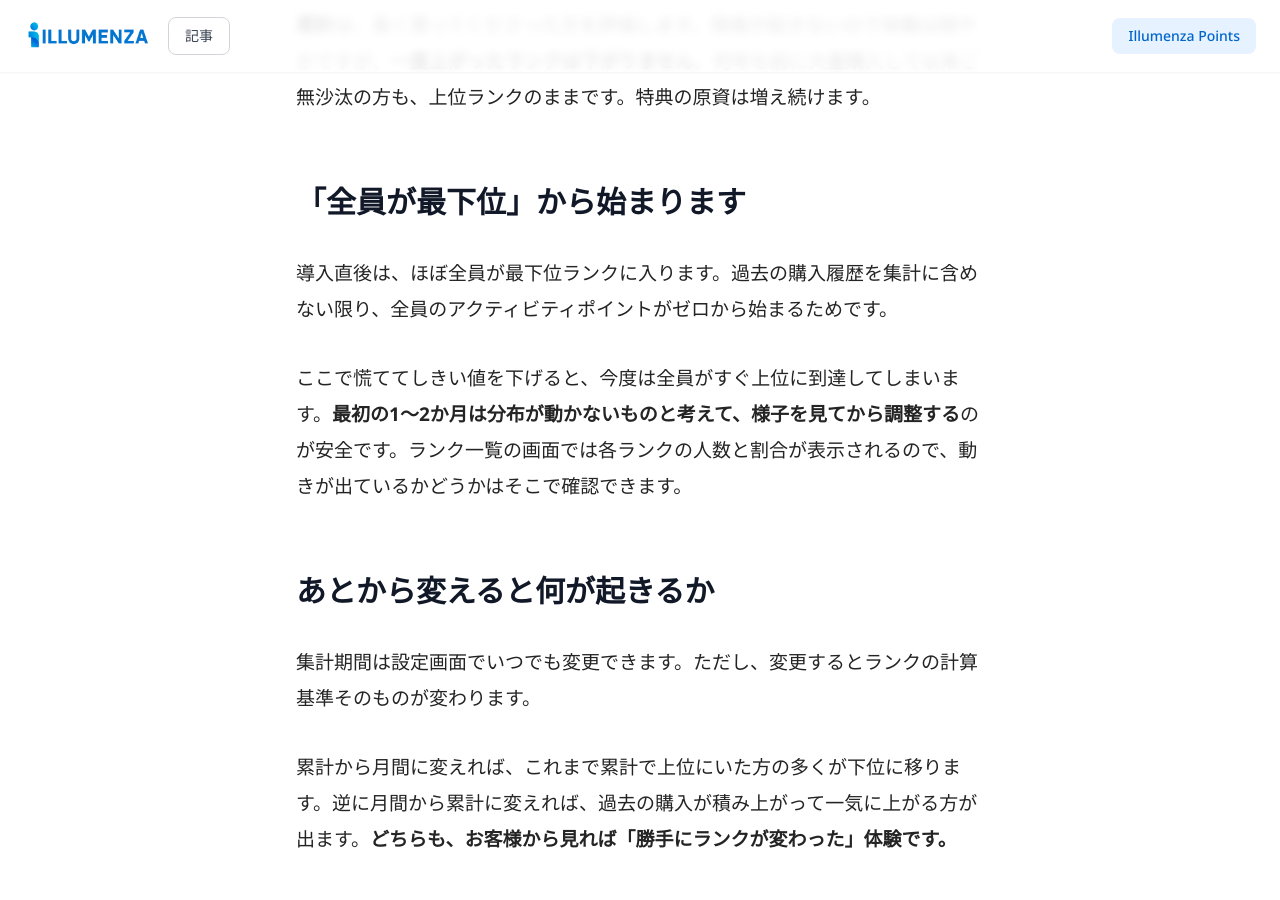
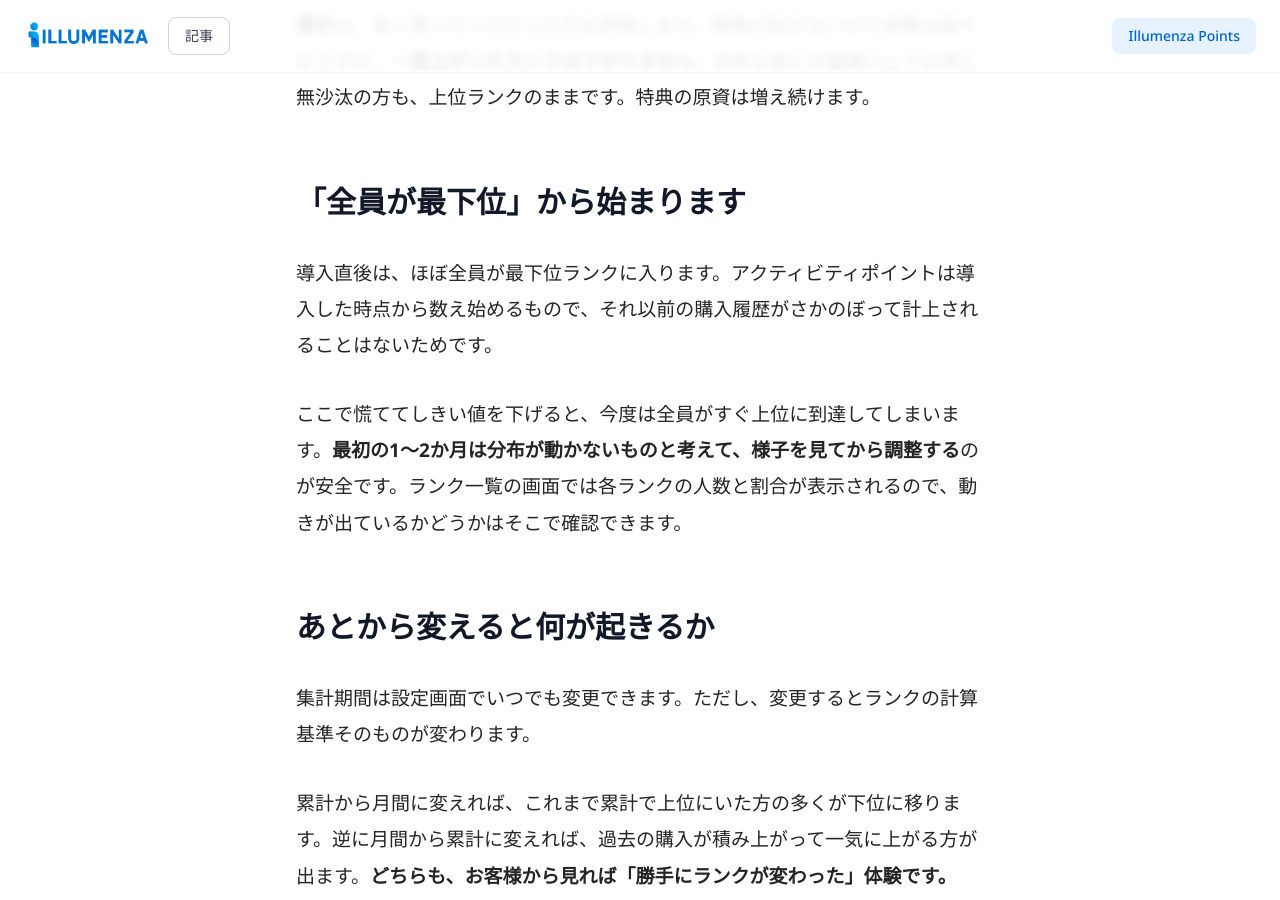
Before and after one commit to TheKinng96/illumenza-homepage, a Jekyll site: the page built from _posts/2026-04-17-points-rank-period.md, in a window 1280 px wide and 900 px high, scrolled down 2055 px. Built offline with Jekyll 4.4.1, drawn with Linux system fonts in a browser that asks for light colours; nearby versions of some CDN libraries.

Commit message:
fix(content): remove a backfill option that does not exist
The published article said 「過去の購入履歴を集計に含めない限り、全員のアクティ
ビティポイントがゼロから始まる」. That conditional implies a setting to include
past order history in the rank calculation. Signed into /vip on the test shop
today, no such setting exists: ランク設定 offers ランク機能 (on/off), 計算期間
(月間 / 年間 / 累計) and per-rank name, colour, threshold and 有効 — nothing else.

A merchant reading that sentence would look for the option and not find it.
Rewritten to state the actual behaviour: activity points are counted from the
point the app is installed, and earlier orders are not credited retroactively.

Two claims in the same passage were checked at the same time and both hold, so
they are untouched:

- 「各ランクの人数と割合が表示される」 — the ランク一覧 table has a メンバー数
  column rendering counts and percentages together, e.g. 2名 (100.0%).
- 「ほぼ全員が最下位ランクに入ります」 — the lowest rank ships with a 0 pt
  threshold, so a member with no activity qualifies for it. 未ランク exists in
  the data model but appears nowhere in the rank or member screens.

`verified` bumped to the date the screen was actually reopened.

Co-Authored-By: Claude Opus 5 <noreply@anthropic.com>

```diff
--- a/_posts/2026-04-17-points-rank-period.md
+++ b/_posts/2026-04-17-points-rank-period.md
@@ -41,7 +41,7 @@ Illumenza Points では、アクティビティポイントの集計期間を3
 
 ## 「全員が最下位」から始まります
 
-導入直後は、ほぼ全員が最下位ランクに入ります。過去の購入履歴を集計に含めない限り、全員のアクティビティポイントがゼロから始まるためです。
+導入直後は、ほぼ全員が最下位ランクに入ります。アクティビティポイントは導入した時点から数え始めるもので、それ以前の購入履歴がさかのぼって計上されることはないためです。
 
 ここで慌ててしきい値を下げると、今度は全員がすぐ上位に到達してしまいます。**最初の1〜2か月は分布が動かないものと考えて、様子を見てから調整する**のが安全です。ランク一覧の画面では各ランクの人数と割合が表示されるので、動きが出ているかどうかはそこで確認できます。
 
```
Also changed, not shown: other parts of _posts/2026-04-17-points-rank-period.md (+1 -1 lines).
